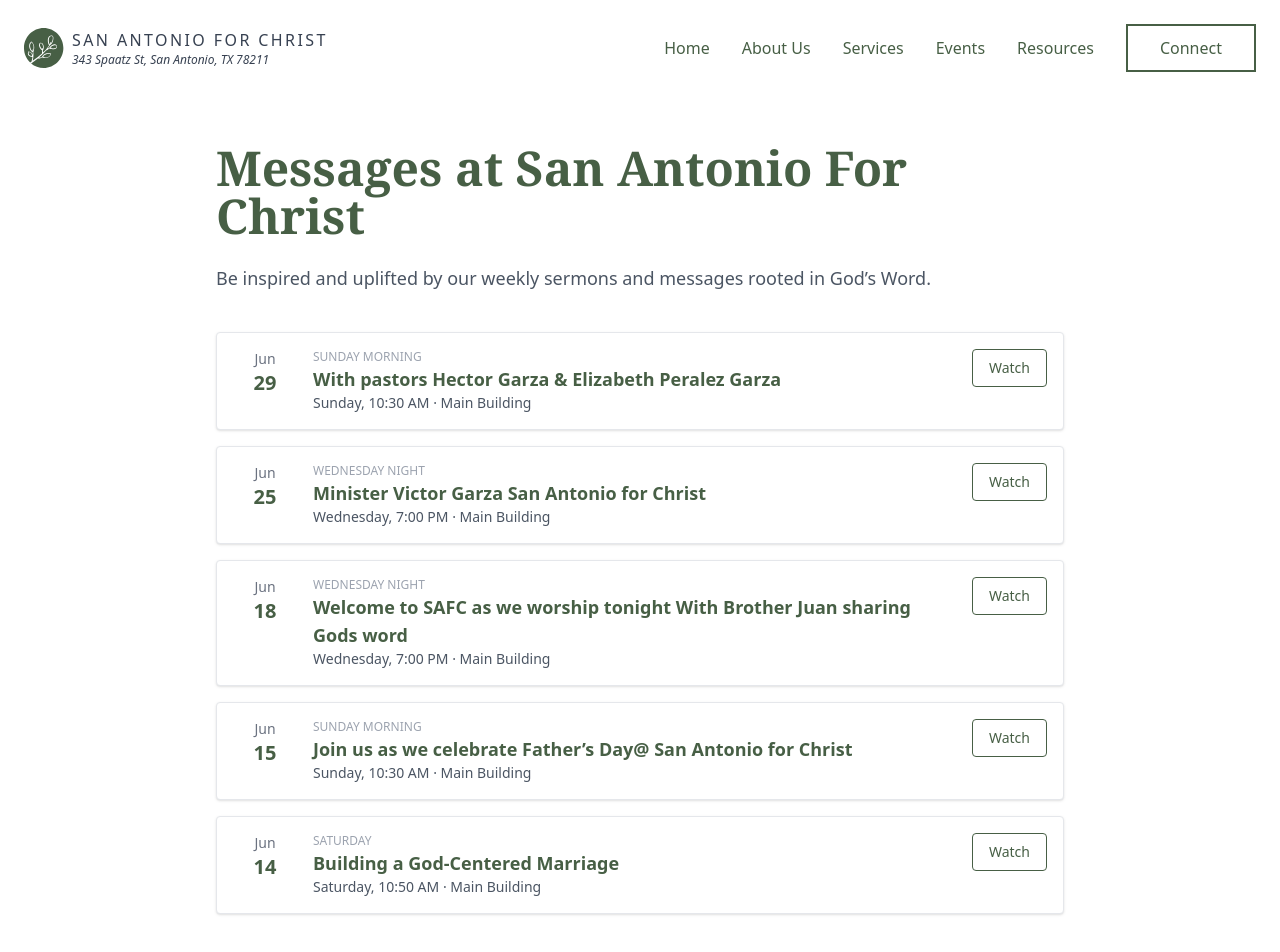
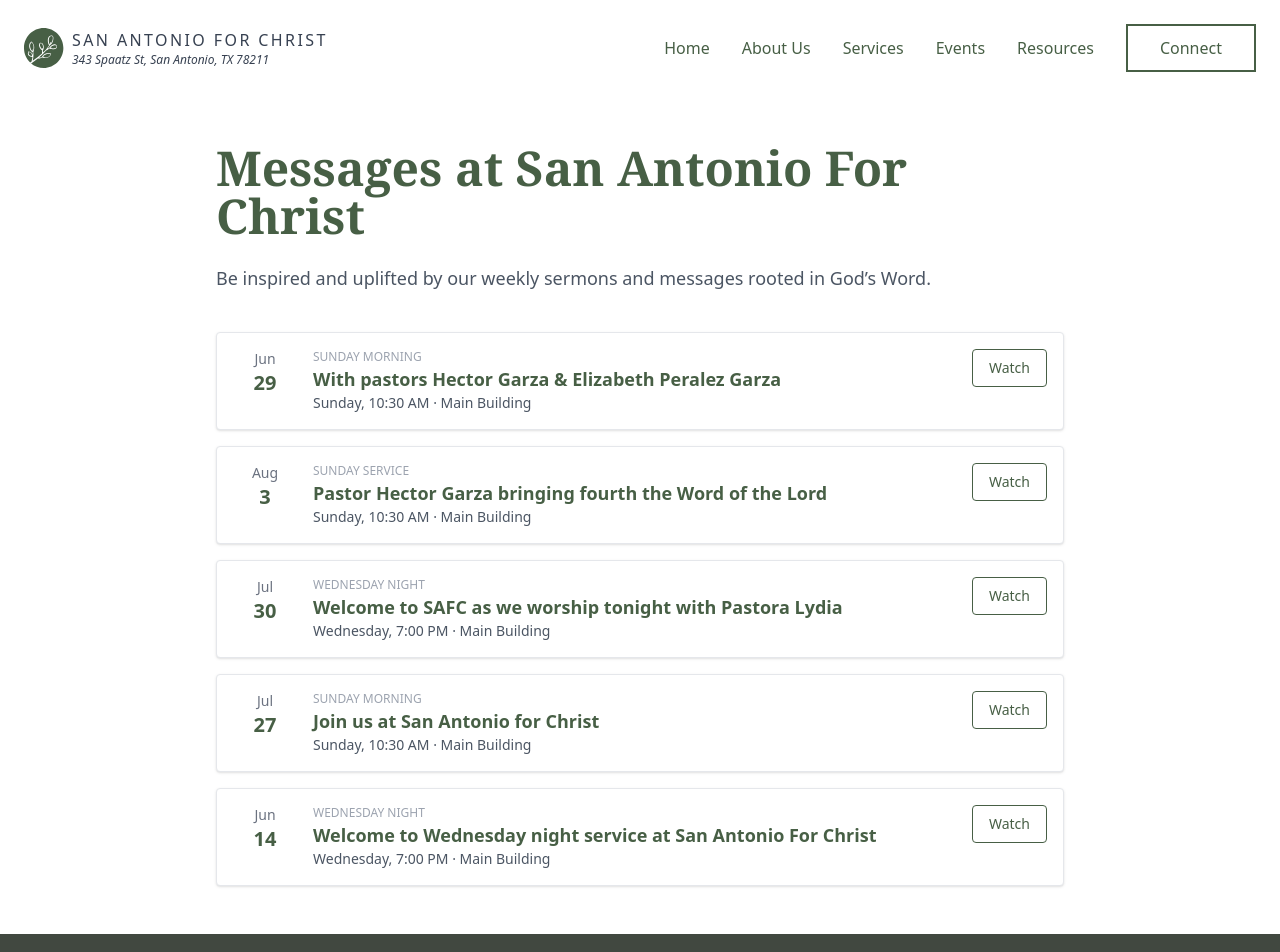
Before and after one commit to lidiads22/San-Antonio-for-christ-church, a Vue app: page /messages in a window 1280 px wide. Shown: the top 952 px of the page. Built offline with nearby package versions, Linux system fonts and the light colour scheme.

Commit message:
Link changes to messages

```diff
--- a/src/pages/messages.vue
+++ b/src/pages/messages.vue
@@ -131,18 +131,18 @@ const isOpen = ref(false)
     <div class="flex items-start justify-between bg-white p-4 border border-gray-200 rounded shadow">
       <!-- Date -->
       <div class="flex-shrink-0 text-center w-16">
-        <p class="text-sm text-gray-500">Jun</p>
-        <p class="text-xl font-bold text-[#475F45]">25</p>
+        <p class="text-sm text-gray-500">Aug</p>
+        <p class="text-xl font-bold text-[#475F45]">3</p>
       </div>
       <!-- Details -->
       <div class="flex-1 ml-4">
-        <p class="text-xs text-gray-400 uppercase font-medium">Wednesday night</p>
-        <h3 class="text-lg font-semibold text-[#475F45]">Minister Victor Garza San Antonio for Christ</h3>
-        <p class="text-sm text-gray-600">Wednesday, 7:00 PM · Main Building</p>
+        <p class="text-xs text-gray-400 uppercase font-medium">Sunday Service</p>
+        <h3 class="text-lg font-semibold text-[#475F45]">Pastor Hector Garza bringing fourth the Word of the Lord</h3>
+        <p class="text-sm text-gray-600">Sunday, 10:30 AM · Main Building</p>
       </div>
       <!-- Button -->
       <a
-        href="https://www.facebook.com/watch/?v=743380788067628"
+        href="https://www.facebook.com/watch/?v=1247803573261946"
         target="_blank"
         class="ml-4 px-4 py-2 text-sm font-medium border border-[#475F45] text-[#475F45] hover:bg-[#475F45] hover:text-white rounded transition"
       >
@@ -155,18 +155,18 @@ const isOpen = ref(false)
     <div class="flex items-start justify-between bg-white p-4 border border-gray-200 rounded shadow">
       <!-- Date -->
       <div class="flex-shrink-0 text-center w-16">
-        <p class="text-sm text-gray-500">Jun</p>
-        <p class="text-xl font-bold text-[#475F45]">18</p>
+        <p class="text-sm text-gray-500">Jul</p>
+        <p class="text-xl font-bold text-[#475F45]">30</p>
       </div>
       <!-- Details -->
       <div class="flex-1 ml-4">
         <p class="text-xs text-gray-400 uppercase font-medium">Wednesday night</p>
-        <h3 class="text-lg font-semibold text-[#475F45]">Welcome to SAFC as we worship tonight With Brother Juan sharing Gods word</h3>
+        <h3 class="text-lg font-semibold text-[#475F45]">Welcome to SAFC as we worship tonight with Pastora Lydia</h3>
         <p class="text-sm text-gray-600">Wednesday, 7:00 PM · Main Building</p>
       </div>
       <!-- Button -->
       <a
-        href="https://www.facebook.com/watch/?v=691502060457827"
+        href="https://www.facebook.com/watch/?v=1442796113592764"
         target="_blank"
         class="ml-4 px-4 py-2 text-sm font-medium border border-[#475F45] text-[#475F45] hover:bg-[#475F45] hover:text-white rounded transition"
       >
@@ -180,18 +180,18 @@ const isOpen = ref(false)
     <div class="flex items-start justify-between bg-white p-4 border border-gray-200 rounded shadow">
       <!-- Date -->
       <div class="flex-shrink-0 text-center w-16">
-        <p class="text-sm text-gray-500">Jun</p>
-        <p class="text-xl font-bold text-[#475F45]">15</p>
+        <p class="text-sm text-gray-500">Jul</p>
+        <p class="text-xl font-bold text-[#475F45]">27</p>
       </div>
       <!-- Details -->
       <div class="flex-1 ml-4">
         <p class="text-xs text-gray-400 uppercase font-medium">Sunday Morning</p>
-        <h3 class="text-lg font-semibold text-[#475F45]">Join us as we celebrate Father’s Day@ San Antonio for Christ</h3>
+        <h3 class="text-lg font-semibold text-[#475F45]">Join us at San Antonio for Christ</h3>
         <p class="text-sm text-gray-600">Sunday, 10:30 AM · Main Building</p>
       </div>
       <!-- Button -->
       <a
-        href="https://www.facebook.com/watch/?v=1083091810333354"
+        href="https://www.facebook.com/watch/?v=1269153764664459"
         target="_blank"
         class="ml-4 px-4 py-2 text-sm font-medium border border-[#475F45] text-[#475F45] hover:bg-[#475F45] hover:text-white rounded transition"
       >
@@ -210,13 +210,13 @@ const isOpen = ref(false)
       </div>
       <!-- Details -->
       <div class="flex-1 ml-4">
-        <p class="text-xs text-gray-400 uppercase font-medium">Saturday</p>
-        <h3 class="text-lg font-semibold text-[#475F45]">Building a God-Centered Marriage</h3>
-        <p class="text-sm text-gray-600">Saturday, 10:50 AM · Main Building</p>
+        <p class="text-xs text-gray-400 uppercase font-medium">Wednesday night</p>
+        <h3 class="text-lg font-semibold text-[#475F45]">Welcome to Wednesday night service at San Antonio For Christ</h3>
+        <p class="text-sm text-gray-600">Wednesday, 7:00 PM · Main Building</p>
       </div>
       <!-- Button -->
       <a
-        href="https://www.facebook.com/watch/?v=726876649714195"
+        href="https://www.facebook.com/watch/?v=1162506038831944"
         target="_blank"
         class="ml-4 px-4 py-2 text-sm font-medium border border-[#475F45] text-[#475F45] hover:bg-[#475F45] hover:text-white rounded transition"
       >
```
